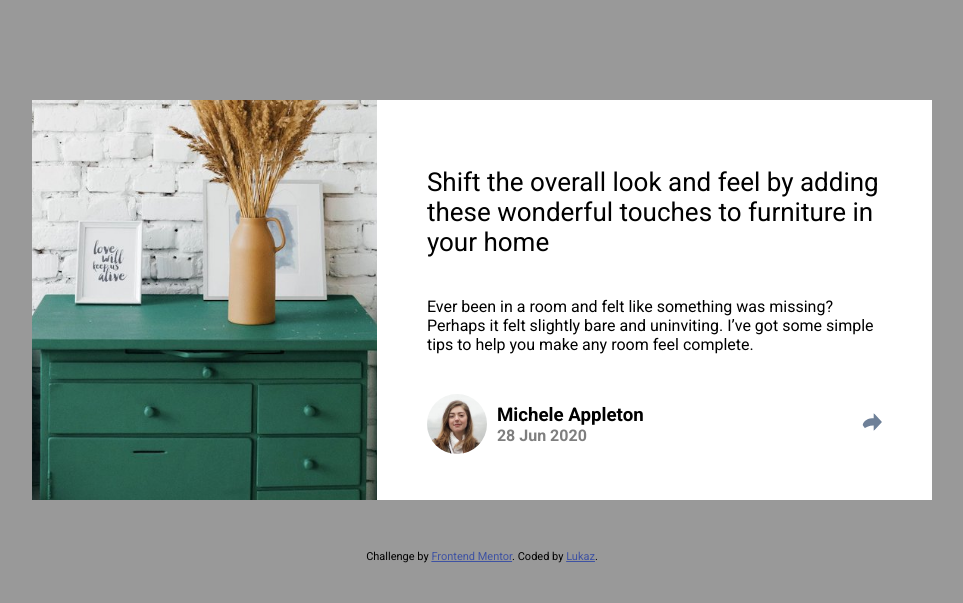
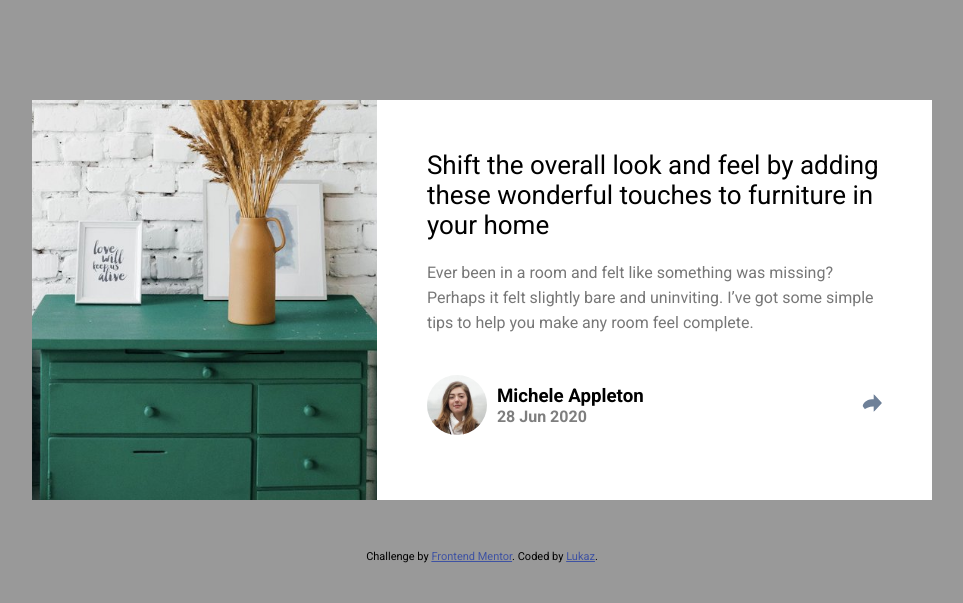
Before and after one commit to lucascantao/article-preview-component, a plain HTML site: page index.html in a window 1280 px wide. Shown: the whole page, without its empty margins (158-1121 px from the left). Drawn offline with Linux system fonts and the light colour scheme.

Commit message:
First Look 2

```diff
--- a/styles/styles.css
+++ b/styles/styles.css
@@ -47,20 +47,24 @@ body .attribution {
 }
 
 .container .textBox .header h1 {
+    margin-top: 0;
     font-size: 26px;
     font-weight: normal;
 
 }
 
 .container .textBox .header p {
-    margin-top: 40px;
+    color: #777;
+    margin-top: 20px;
+    line-height: 25px;
+
     font-weight: lighter;
     font-family: 'Roboto', sans-serif;
     font-weight: normal;
 }
 
 .container .textBox .header {
-    margin-bottom: auto;
+
 }
 
 .container .textBox .att {
```
